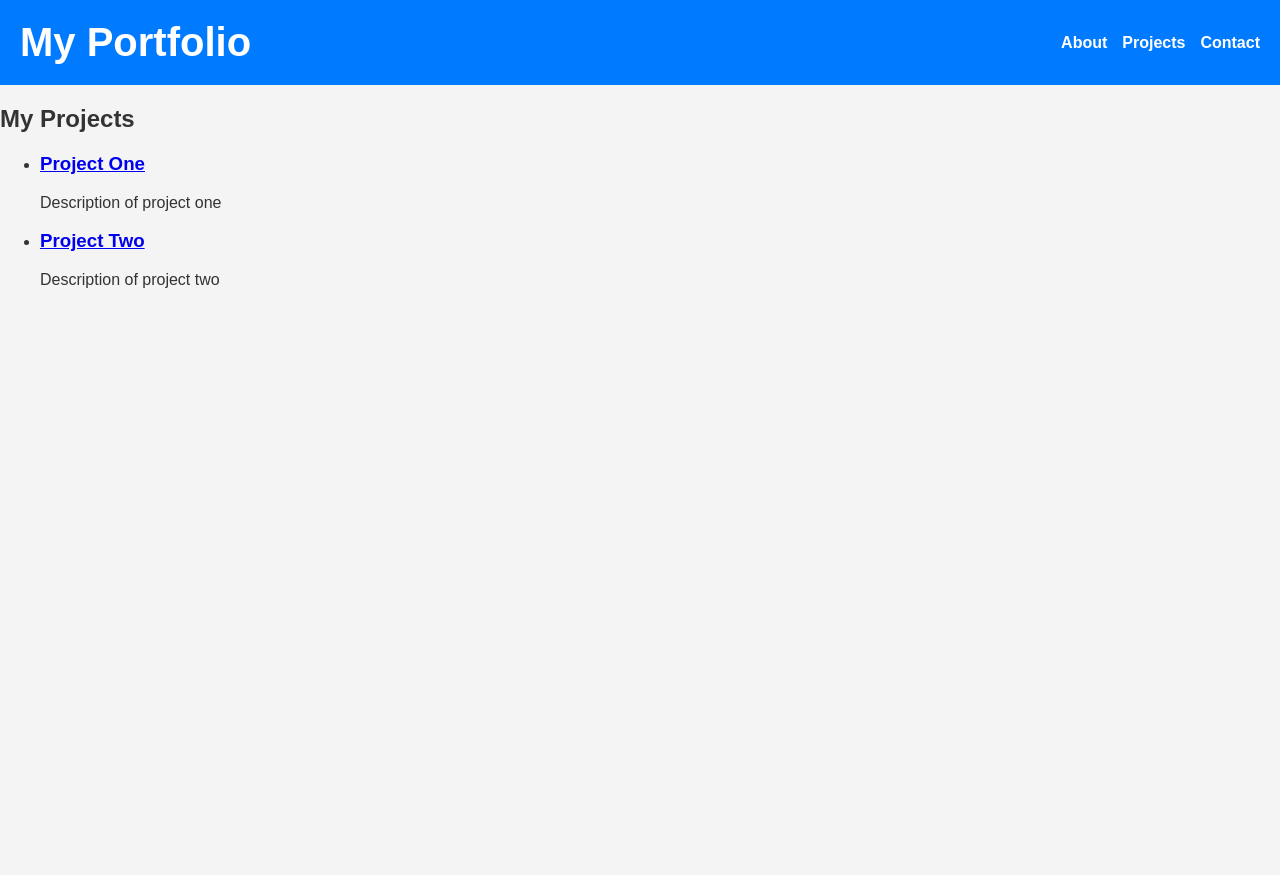
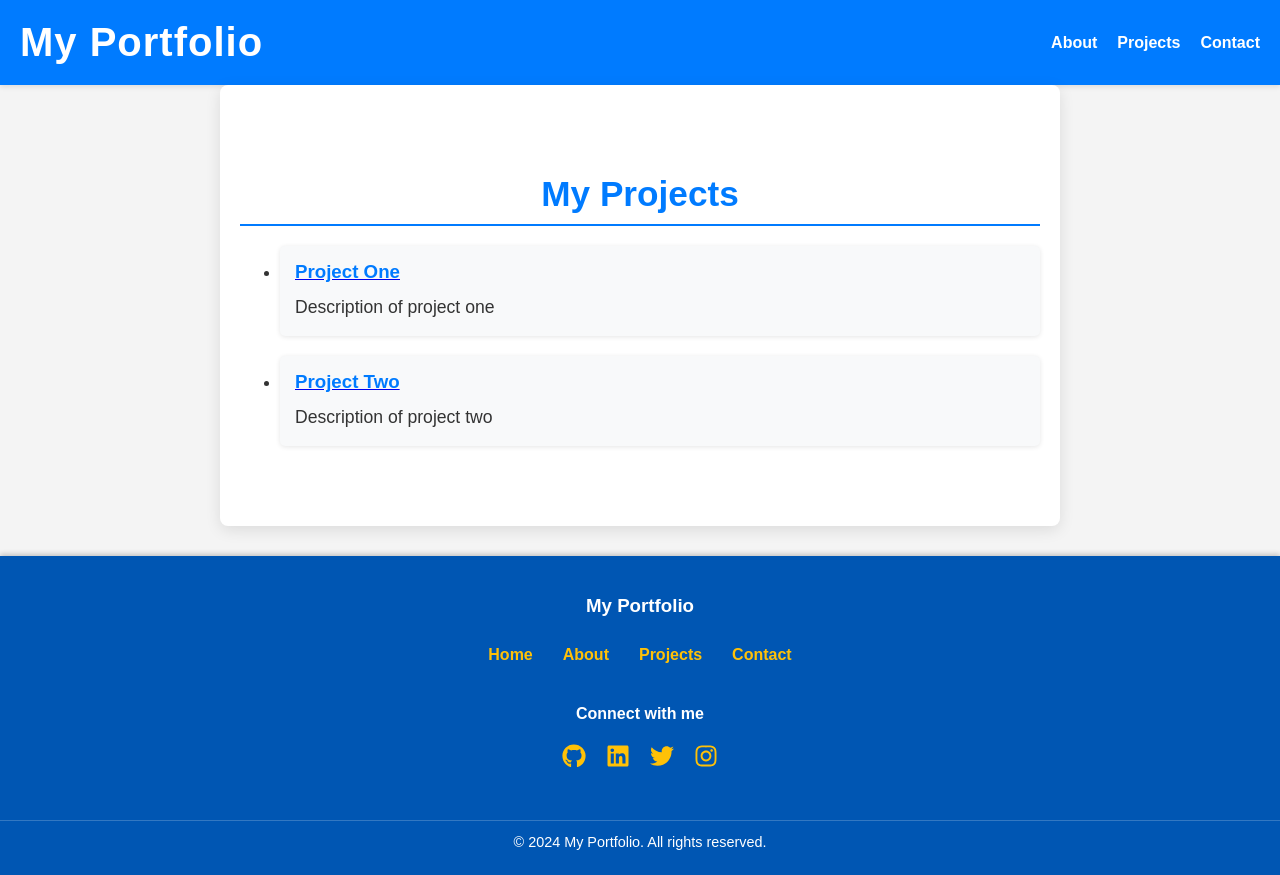
Before and after one commit to ndakalajulius/portfolio-julius, a React (Create React App) app: page /projects in a window 1280 px wide. Before the commit the page ends 800 px from the top, so only its background shows below. Built offline with nearby package versions, Linux system fonts and the light colour scheme.

Commit message:
created and stlyed footer

```diff
--- a/package.json
+++ b/package.json
@@ -8,6 +8,7 @@
     "@testing-library/user-event": "^13.5.0",
     "react": "^18.3.1",
     "react-dom": "^18.3.1",
+    "react-icons": "^5.3.0",
     "react-router-dom": "^6.27.0",
     "react-scripts": "5.0.1",
     "web-vitals": "^2.1.4"
--- a/src/App.js
+++ b/src/App.js
@@ -6,6 +6,7 @@ import About from './components/About';
 import Projects from './components/Projects';
 import Contact from './components/Contact';
 import ProjectDetail from './components/ProjectDetail';
+import Footer from './components/Footer';
 import NotFound from './pages/NotFound';
 
 const App = () => {
@@ -19,6 +20,7 @@ const App = () => {
         <Route path="/project/:id" element={<ProjectDetail />} />
         <Route path="*" element={<NotFound />} />
       </Routes>
+      <Footer /> {/* Add Footer here */}
     </Router>
   );
 };
--- /dev/null
+++ b/src/components/Footer.js
@@ -0,0 +1,35 @@
+// src/components/Footer.js
+import React from 'react';
+import { FaGithub, FaLinkedin, FaTwitter, FaInstagram } from 'react-icons/fa';
+
+const Footer = () => {
+  return (
+    <footer>
+      <div className="footer-content">
+        <h3>My Portfolio</h3>
+        <nav className="footer-nav">
+          <ul>
+            <li><a href="/">Home</a></li>
+            <li><a href="#about">About</a></li>
+            <li><a href="#projects">Projects</a></li>
+            <li><a href="#contact">Contact</a></li>
+          </ul>
+        </nav>
+        <div className="social-media">
+          <h4>Connect with me</h4>
+          <ul>
+            <li><a href="https://github.com/yourusername" target="_blank" rel="noopener noreferrer"><FaGithub /></a></li>
+            <li><a href="https://linkedin.com/in/yourusername" target="_blank" rel="noopener noreferrer"><FaLinkedin /></a></li>
+            <li><a href="https://twitter.com/yourusername" target="_blank" rel="noopener noreferrer"><FaTwitter /></a></li>
+            <li><a href="https://instagram.com/yourusername" target="_blank" rel="noopener noreferrer"><FaInstagram /></a></li>
+          </ul>
+        </div>
+      </div>
+      <div className="footer-bottom">
+        <p>&copy; {new Date().getFullYear()} My Portfolio. All rights reserved.</p>
+      </div>
+    </footer>
+  );
+};
+
+export default Footer;
--- a/src/styles.css
+++ b/src/styles.css
@@ -8,38 +8,252 @@ body {
 }
 
 header {
-  display: flex; /* Use flexbox */
-  justify-content: space-between; /* Space between title and nav */
-  align-items: center; /* Center items vertically */
+  display: flex;
+  justify-content: space-between;
+  align-items: center;
   background: #007bff;
   color: #fff;
   padding: 20px;
+  box-shadow: 0 2px 5px rgba(0, 0, 0, 0.1);
 }
 
 header h1 {
   margin: 0;
   font-size: 2.5rem;
+  letter-spacing: 1px;
 }
 
 nav ul {
   list-style: none;
   padding: 0;
-  margin: 0; /* Remove default margin */
-  display: flex; /* Flexbox for horizontal alignment */
+  margin: 0;
+  display: flex;
 }
 
 nav ul li {
-  margin-left: 15px; /* Adjust spacing between items */
+  margin-left: 20px;
 }
 
 nav a {
   color: #fff;
   text-decoration: none;
   font-weight: bold;
+  transition: color 0.3s;
 }
 
 nav a:hover {
+  color: #ffc107; /* Bright yellow on hover */
+}
+
+section {
+  padding: 60px 20px;
+  max-width: 800px;
+  margin: auto;
+  background: #fff;
+  border-radius: 8px;
+  box-shadow: 0 4px 15px rgba(0, 0, 0, 0.1);
+  margin-bottom: 30px;
+}
+
+h2 {
+  color: #007bff;
+  font-size: 2.2rem;
+  margin-bottom: 20px;
+  text-align: center;
+  border-bottom: 2px solid #007bff;
+  padding-bottom: 10px;
+}
+
+p {
+  line-height: 1.6;
+  font-size: 1.1rem;
+}
+
+form {
+  display: flex;
+  flex-direction: column;
+  margin-top: 20px;
+}
+
+form input,
+form textarea {
+  margin: 10px 0;
+  padding: 15px;
+  border: 1px solid #ddd;
+  border-radius: 5px;
+  font-size: 1rem;
+  transition: border-color 0.3s;
+}
+
+form input:focus,
+form textarea:focus {
+  border-color: #007bff;
+  outline: none;
+}
+
+button {
+  padding: 15px;
+  background-color: #007bff;
+  color: white;
+  border: none;
+  border-radius: 5px;
+  cursor: pointer;
+  font-size: 1rem;
+  transition: background-color 0.3s;
+}
+
+button:hover {
+  background-color: #0056b3;
+}
+
+.social-media {
+  margin-top: 20px;
+}
+
+.social-media ul {
+  list-style: none;
+  padding: 0;
+}
+
+.social-media ul li {
+  margin: 5px 0;
+}
+
+.social-media a {
+  text-decoration: none;
+  color: #007bff;
+}
+
+.social-media a:hover {
   text-decoration: underline;
 }
 
-/* Rest of your styles remain unchanged */
+.project-item {
+  margin-bottom: 20px;
+  padding: 15px;
+  background: #f8f9fa;
+  border-radius: 5px;
+  box-shadow: 0 1px 5px rgba(0, 0, 0, 0.1);
+  transition: transform 0.3s;
+}
+
+.project-item:hover {
+  transform: translateY(-5px);
+}
+
+.project-item h3 {
+  margin: 0 0 10px 0;
+  color: #007bff;
+}
+
+.project-item p {
+  margin: 0;
+}
+
+/* Responsive Design */
+@media (max-width: 600px) {
+  nav ul li {
+    display: block;
+    margin: 5px 0;
+  }
+
+  header h1 {
+    font-size: 2rem;
+  }
+
+  section {
+    padding: 30px 10px;
+  }
+
+  h2 {
+    font-size: 1.8rem;
+  }
+}
+
+footer {
+  background-color: #0056b3; /* Darker blue for the footer */
+  color: white;
+  padding: 20px 0;
+  text-align: center;
+  position: relative;
+  bottom: 0;
+  width: 100%;
+  box-shadow: 0 -2px 5px rgba(0, 0, 0, 0.2);
+}
+
+.footer-content {
+  max-width: 1200px;
+  margin: auto;
+  display: flex;
+  flex-direction: column; /* Stacked layout on smaller screens */
+  align-items: center;
+}
+
+.footer-nav {
+  margin: 10px 0;
+}
+
+.footer-nav ul {
+  list-style: none;
+  padding: 0;
+  display: flex; /* Horizontal layout */
+  justify-content: center;
+}
+
+.footer-nav ul li {
+  margin: 0 15px;
+}
+
+.footer-nav a {
+  color: #ffc107; /* Bright yellow for links */
+  text-decoration: none;
+  transition: color 0.3s;
+}
+
+.footer-nav a:hover {
+  color: #fff; /* Change color on hover */
+}
+
+.social-media {
+  margin: 10px 0;
+  text-align: center;
+}
+
+.social-media ul {
+  list-style: none;
+  padding: 0;
+  display: flex; /* Horizontal layout for social media icons */
+  justify-content: center;
+}
+
+.social-media ul li {
+  margin: 0 10px;
+}
+
+.social-media a {
+  color: #ffc107; /* Bright yellow for links */
+  font-size: 1.5rem; /* Size for icons */
+  transition: color 0.3s;
+}
+
+.social-media a:hover {
+  color: #fff; /* Change color on hover */
+}
+
+.footer-bottom {
+  margin-top: 20px;
+  border-top: 1px solid rgba(255, 255, 255, 0.2);
+  padding-top: 10px;
+}
+
+.footer-bottom p {
+  margin: 0;
+  font-size: 0.9rem;
+}
+
+/* Responsive Styles */
+@media (max-width: 600px) {
+  .footer-content {
+    flex-direction: column; /* Stack content on small screens */
+  }
+}
```
Also changed, not shown: 1 other file (tests, documents, lock files or other folders).
